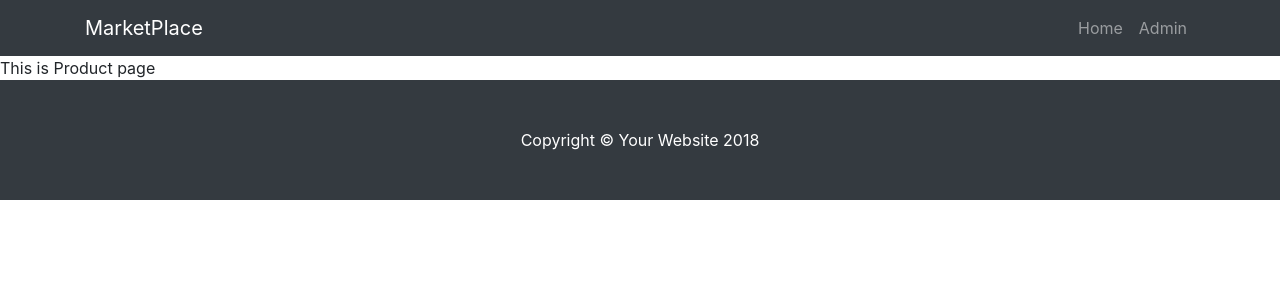
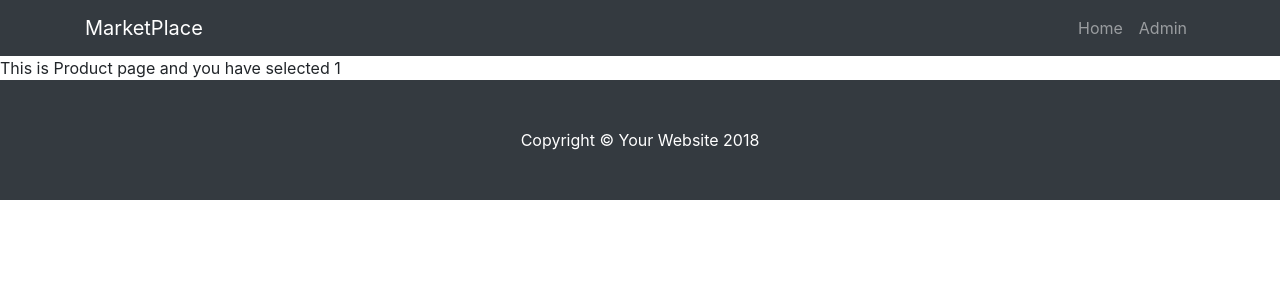
Before and after one commit to priscadq/Front-End, a React (Create React App) app in the folder Clase4/marketplace-master/: page /producto/1 in a window 1280 px wide. Shown: the top 300 px of the page. Built offline with nearby package versions, Linux system fonts and the light colour scheme.

Commit message:
props es un quilombo
algun dia voy a aprender a manejar bien el maldito props

```diff
--- a/Clase4/marketplace-master/src/containers/product/Product.js
+++ b/Clase4/marketplace-master/src/containers/product/Product.js
@@ -8,7 +8,7 @@ export default class Product extends Component {
     render() {
         return (
             <div>
-            This is Product page
+            This is Product page and you have selected {this.props.match.params.productId}
             </div>
         );
     }
```
